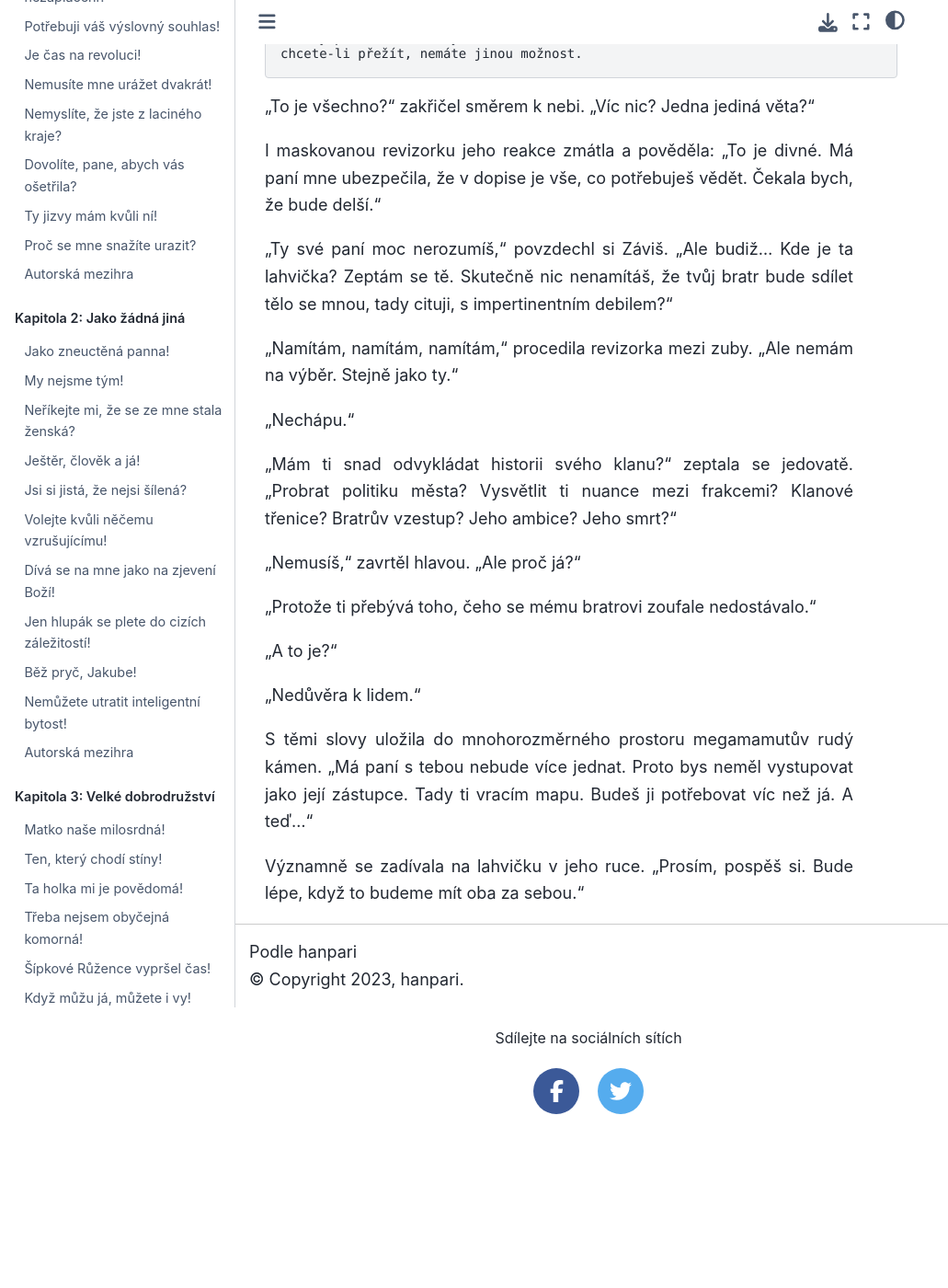
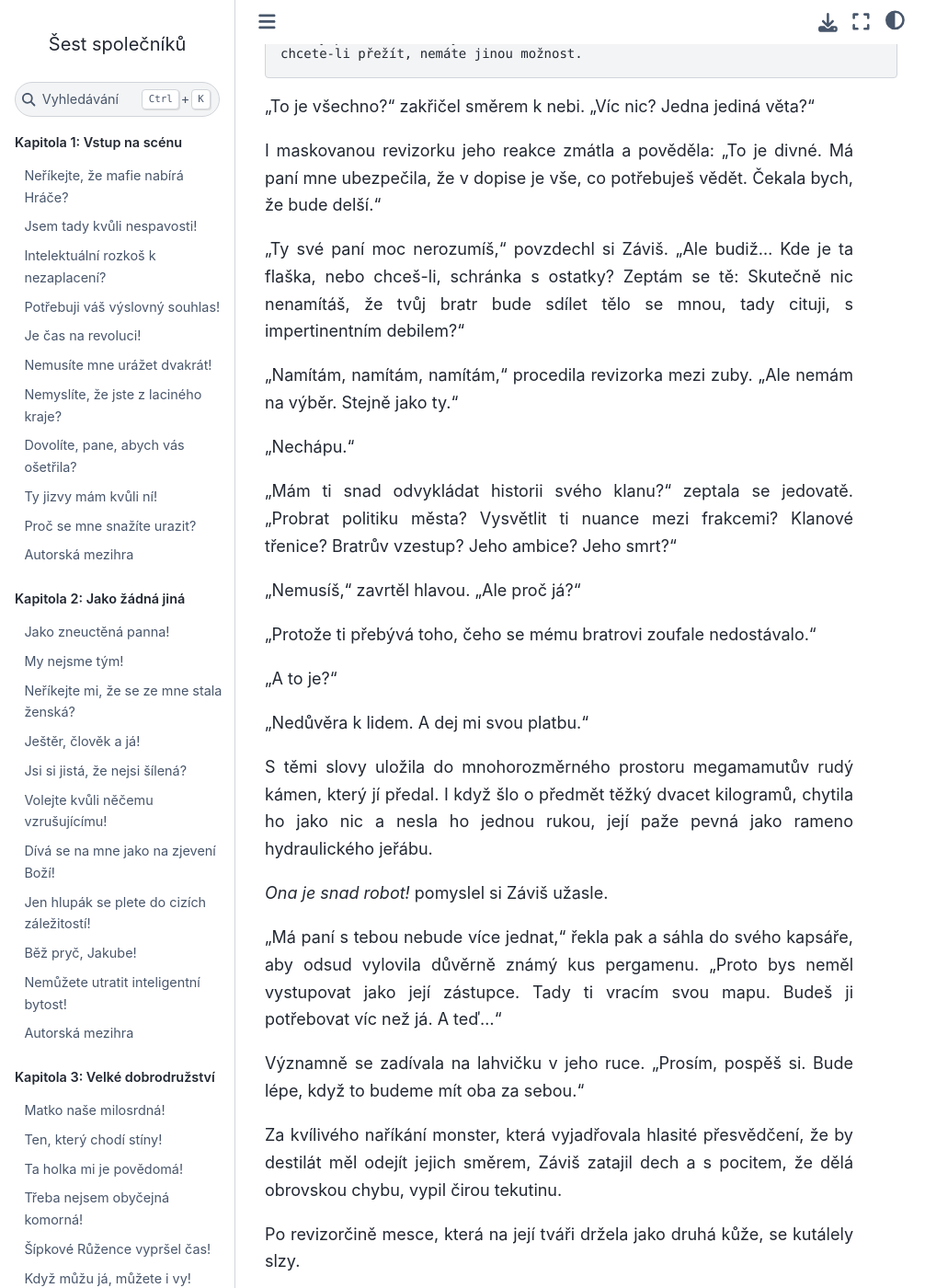
Before and after one commit to hanpari/sest-spolecniku, a Sphinx documentation site: the page built from source/sest_spolecniku/008-velmistr-deviti-draku/11.md, in a window 1280 px wide and 1400 px high, scrolled down 5844 px. Shown: the whole window at 92% size, without its empty margins (0-1031 px from the left). Built offline with Sphinx 7.4.7 and the Sphinx Book theme 1.1.4, drawn with Linux system fonts in a browser that asks for light colours; pages that are not in the unit, such as notebooks, are missing from menus; before the commit the page ends 7055 px from its top, so only the background shows below that; some of the changed text lies outside the part shown.

Commit message:
Konec prvního dílu

```diff
--- a/source/sest_spolecniku/008-velmistr-deviti-draku/11.md
+++ b/source/sest_spolecniku/008-velmistr-deviti-draku/11.md
@@ -155,7 +155,7 @@
 
 I maskovanou revizorku jeho reakce zmátla a pověděla: "To je divné. Má paní mne ubezpečila, že v dopise je vše, co potřebuješ vědět. Čekala bych, že bude delší."
 
-"Ty své paní moc nerozumíš," povzdechl si Záviš. "Ale budiž... Kde je ta lahvička? Zeptám se tě. Skutečně nic nenamítáš, že tvůj bratr bude sdílet tělo se mnou, tady cituji, s impertinentním debilem?"
+"Ty své paní moc nerozumíš," povzdechl si Záviš. "Ale budiž... Kde je ta flaška, nebo chceš-li, schránka s ostatky? Zeptám se tě: Skutečně nic nenamítáš, že tvůj bratr bude sdílet tělo se mnou, tady cituji, s impertinentním debilem?"
 
 "Namítám, namítám, namítám," procedila revizorka mezi zuby. "Ale nemám na výběr. Stejně jako ty."
 
@@ -169,8 +169,18 @@
 
 "A to je?"
 
-"Nedůvěra k lidem."
+"Nedůvěra k lidem. A dej mi svou platbu."
 
-S těmi slovy uložila do mnohorozměrného prostoru megamamutův rudý kámen. "Má paní s tebou nebude více jednat. Proto bys neměl vystupovat jako její zástupce. Tady ti vracím mapu. Budeš ji potřebovat víc než já. A teď..."
+S těmi slovy uložila do mnohorozměrného prostoru megamamutův rudý kámen, který jí předal. I když šlo o předmět těžký dvacet kilogramů, chytila ho jako nic a nesla ho jednou rukou, její paže pevná jako rameno hydraulického jeřábu.
+
+*Ona je snad robot!* pomyslel si Záviš užasle.
+
+"Má paní s tebou nebude více jednat," řekla pak a sáhla do svého kapsáře, aby odsud vylovila důvěrně známý kus pergamenu. "Proto bys neměl vystupovat jako její zástupce. Tady ti vracím svou mapu. Budeš ji potřebovat víc než já. A teď..."
 
 Významně se zadívala na lahvičku v jeho ruce. "Prosím, pospěš si. Bude lépe, když to budeme mít oba za sebou."
+
+Za kvílivého naříkání monster, která vyjadřovala hlasité přesvědčení, že by destilát měl odejít jejich směrem, Záviš zatajil dech a s pocitem, že dělá obrovskou chybu, vypil čirou tekutinu.
+
+Po revizorčině mesce, která na její tváři držela jako druhá kůže, se kutálely slzy.
+
+"Můj nebohý bratře," zašeptala, "co jsem to provedla!"
```
